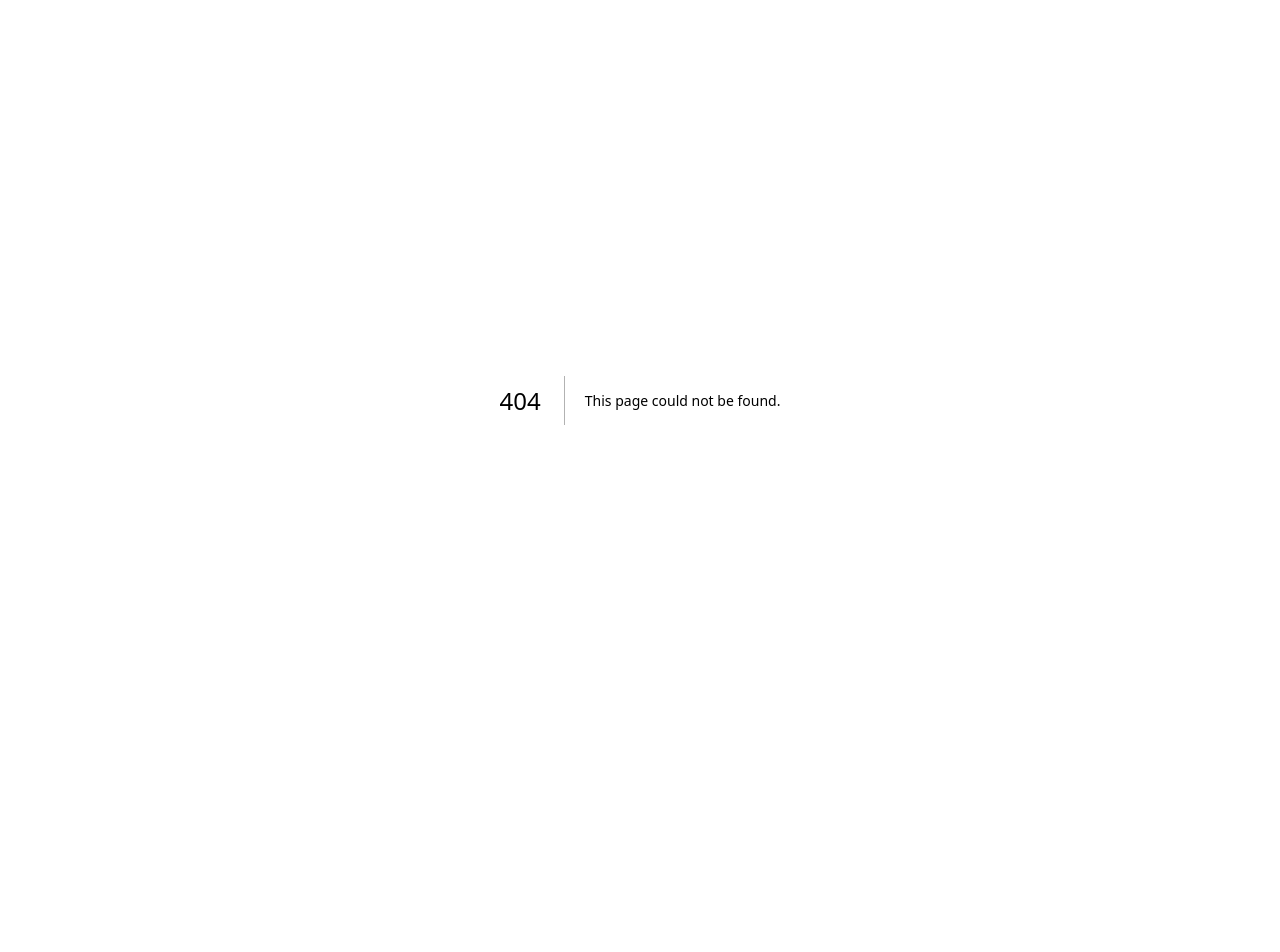
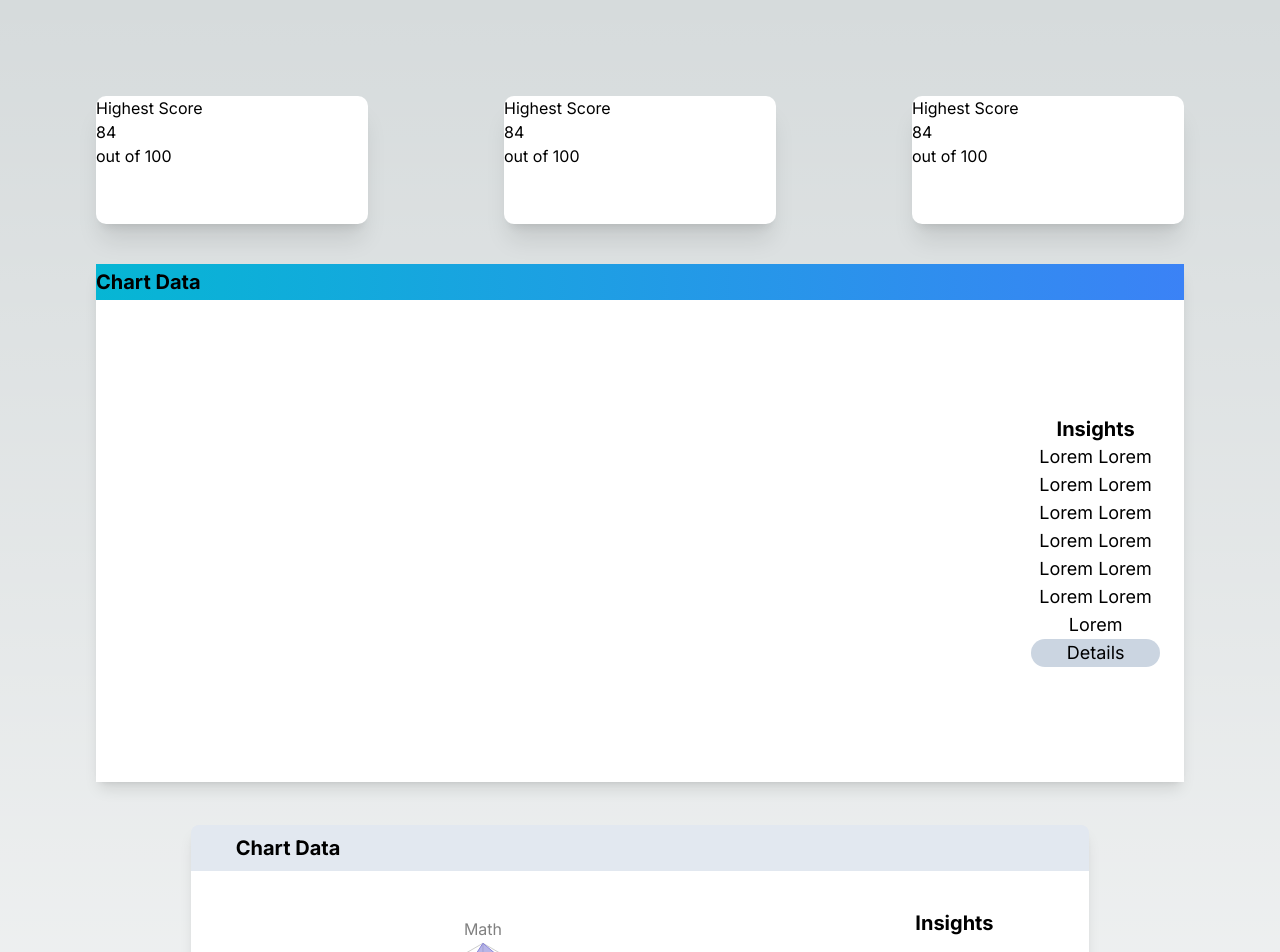
Before and after one commit to dy-ma/BillionMinds-Dash, a Next.js app: page /admin/details in a window 1280 px wide. Before the commit this address had no page. Shown: the top 952 px of the page. Before the commit the page ends 800 px from the top, so only its background shows below. Built offline with nearby package versions, Linux system fonts and the light colour scheme.

Commit message:
testing components on admin details dashboard

```diff
--- /dev/null
+++ b/app/admin/details/page.tsx
@@ -0,0 +1,116 @@
+'use client'
+import React from 'react';
+import LineChartComponent from '@/components/line-chart';
+import RadarChartComponent from '@/components/radar-chart';
+import StatBoxComponent from '@/components/stat-box';
+
+export default function Details() {
+
+    const lineData = [
+        {
+          "name": "Page A",
+          "uv": 4000,
+          "pv": 2400,
+          "amt": 2400
+        },
+        {
+          "name": "Page B",
+          "uv": 3000,
+          "pv": 1398,
+          "amt": 2210
+        },
+        {
+          "name": "Page C",
+          "uv": 2000,
+          "pv": 9800,
+          "amt": 2290
+        },
+        {
+          "name": "Page D",
+          "uv": 2780,
+          "pv": 3908,
+          "amt": 2000
+        },
+        {
+          "name": "Page E",
+          "uv": 1890,
+          "pv": 4800,
+          "amt": 2181
+        },
+        {
+          "name": "Page F",
+          "uv": 2390,
+          "pv": 3800,
+          "amt": 2500
+        },
+        {
+          "name": "Page G",
+          "uv": 3490,
+          "pv": 4300,
+          "amt": 2100
+        }
+      ]
+
+      const radarData = [
+        {
+          subject: 'Math',
+          A: 120,
+          B: 110,
+          fullMark: 150,
+        },
+        {
+          subject: 'Chinese',
+          A: 98,
+          B: 130,
+          fullMark: 150,
+        },
+        {
+          subject: 'English',
+          A: 86,
+          B: 130,
+          fullMark: 150,
+        },
+        {
+          subject: 'Geography',
+          A: 99,
+          B: 100,
+          fullMark: 150,
+        },
+        {
+          subject: 'Physics',
+          A: 85,
+          B: 90,
+          fullMark: 150,
+        },
+        {
+          subject: 'History',
+          A: 65,
+          B: 85,
+          fullMark: 150,
+        },
+      ];
+
+    return (
+      <div className='bg-grey p-24'>
+        <div className='flex flex-row justify-between'>
+          <StatBoxComponent title='Highest Score' score={84} outOf={100}/>
+          <StatBoxComponent title='Highest Score' score={84} outOf={100}/>
+          <StatBoxComponent title='Highest Score' score={84} outOf={100}/>
+        </div>
+        <LineChartComponent data={lineData}/>
+        <RadarChartComponent data={radarData}/>
+      </div>
+    );
+};
+
+          //         {/* <div className='flex flex-row bg-grey py-[5vh] px-4 items-center'>
+          // <svg xmlns="http://www.w3.org/2000/svg" fill="none" viewBox="0 0 24 24" strokeWidth={1.5} stroke="currentColor" className="w-6 h-6">
+          //   <path strokeLinecap="round" strokeLinejoin="round" d="M10.5 19.5L3 12m0 0l7.5-7.5M3 12h18" />
+          // </svg> */}
+          // {/* <p className='ml-2 mb-6'>Chart Data Analysis</p>
+          // <div className='flex flex-row justify-between'>
+          //   <StatBoxComponent title='Highest Score' score={84} outOf={100}/>
+          //   <StatBoxComponent title='Highest Score' score={84} outOf={100}/>
+          //   <StatBoxComponent title='Highest Score' score={84} outOf={100}/>
+          // </div> */}
+          // {/* <RadarChartComponent data={radarData} /> */}
--- /dev/null
+++ b/components/line-chart.tsx
@@ -0,0 +1,43 @@
+'use-client';
+import React from 'react';
+import { ResponsiveContainer, LineChart, Brush, XAxis,
+    YAxis, CartesianGrid, Tooltip, Line, Legend} from 'recharts';
+
+interface LineChartProps {
+    data:Array<{
+        name: string;
+        uv: number;
+        pv: number;
+        amt: number;
+    }>;
+}
+
+const LineChartComponent:  React.FC<LineChartProps> = ({ data }: LineChartProps) => {
+    return (
+        <div className='flex flex-col h-100 shadow-lg rounded-lg'>
+            <div className='flex items-center bg-gradient-to-r from-cyan-500 to-blue-500 text-black text-xl py-1 font-bold'>Chart Data</div>
+            <div className='flex flex-row p-2 justify-between bg-white'>
+                <ResponsiveContainer width="100%" height="60%">
+                <LineChart data={data}
+                margin={{ top: 5, right: 30, left: 20, bottom: 5 }}>
+                    <CartesianGrid strokeDasharray="3 3" />
+                    <XAxis dataKey="name" />
+                    <YAxis />
+                    <Tooltip />
+                    <Brush dataKey="name" height={30} stroke="#8884d8" />
+                    <Legend />
+                    <Line type="monotone" dataKey="pv" stroke="#8884d8" />
+                    <Line type="monotone" dataKey="uv" stroke="#82ca9d" />
+                </LineChart>
+                </ResponsiveContainer>
+                <div className='flex flex-col ml-[10%] h-[80%] w-[20%] my-[10%]'>
+                    <div className='flex text-black justify-center text-xl font-bold'>Insights</div>
+                    <div className='flex text-black justify-center text-center text-lg'>Lorem  Lorem  Lorem  Lorem  Lorem  Lorem  Lorem  Lorem  Lorem  Lorem  Lorem  Lorem  Lorem  </div>
+                    <div className='mx-[10%] flex bg-slate-300 justify-center text-black text-lg rounded-full hover:bg-slate-500 text-center'>Details</div>
+                </div>
+            </div>
+        </div>
+    );
+};
+
+export default LineChartComponent;
--- /dev/null
+++ b/components/radar-chart.tsx
@@ -0,0 +1,38 @@
+import React, { PureComponent } from 'react';
+import { Radar, RadarChart, PolarGrid, PolarAngleAxis, PolarRadiusAxis, ResponsiveContainer } from 'recharts';
+
+interface RadarChartProps {
+    data:Array<{
+        subject: string;
+        A: number;
+        B: number;
+        fullMark: number;
+    }>;
+}
+
+const RadarChartComponent:  React.FC<RadarChartProps> = ({ data }: RadarChartProps) => {
+    return (
+        <div className='flex flex-col h-screen px-[2%] py-[2%]'>
+            <div className='mx-[7%] bg-slate-200 h-[50%] my-[2%] flex flex-col shadow-lg rounded-lg'>
+                <div className='flex items-center text-black text-xl py-[1%] ml-[5%] font-bold'>Chart Data</div>
+                    <div className='flex flex-row items-center bg-white h-full'>
+                        <ResponsiveContainer width="65%" height="80%">
+                            <RadarChart cx="50%" cy="50%" outerRadius="80%" data={data}>
+                                <PolarGrid />
+                                <PolarAngleAxis dataKey="subject" />
+                                <PolarRadiusAxis />
+                                <Radar name="Mike" dataKey="A" stroke="#8884d8" fill="#8884d8" fillOpacity={0.6} />
+                            </RadarChart>
+                        </ResponsiveContainer>
+                        <div className='flex flex-col ml-[10%] h-[80%] w-[20%] my-[10%]'>
+                            <div className='flex text-black justify-center text-xl font-bold'>Insights</div>
+                            <div className='flex text-black justify-center text-center text-lg my-[20%]'>Lorem  Lorem  Lorem  Lorem  Lorem  Lorem  Lorem  Lorem  Lorem  Lorem  Lorem  Lorem  Lorem  </div>
+                            <div className='mx-[10%] flex bg-slate-300 justify-center text-black text-lg rounded-full hover:bg-slate-500 text-center'>Details</div>
+                    </div>
+                </div>
+            </div>
+        </div>
+    );
+};
+
+export default RadarChartComponent;
--- /dev/null
+++ b/components/stat-box.tsx
@@ -0,0 +1,22 @@
+'use-client';
+import React from 'react';
+
+interface StatBoxProps {
+    title: string;
+    score: number;
+    outOf: number;
+}
+
+const StatBoxComponent: React.FC<StatBoxProps> = ({ title, score, outOf }) => {
+    return (
+        <div className="flex bg-white shadow-xl rounded-[10px] w-1/4 h-32 mb-10">
+            <div>
+                <p>{title}</p>
+                <p>{score}</p>
+                <p>out of {outOf}</p>
+            </div>
+        </div>
+    );
+};
+
+export default StatBoxComponent;
--- a/package.json
+++ b/package.json
@@ -9,7 +9,7 @@
     "lint": "next lint"
   },
   "dependencies": {
-    "next": "14.0.0",
+    "next": "^14.0.0",
     "react": "^18",
     "react-dom": "^18",
     "recharts": "^2.9.3"
```
Also changed, not shown: 1 other file (tests, documents, lock files or other folders).
